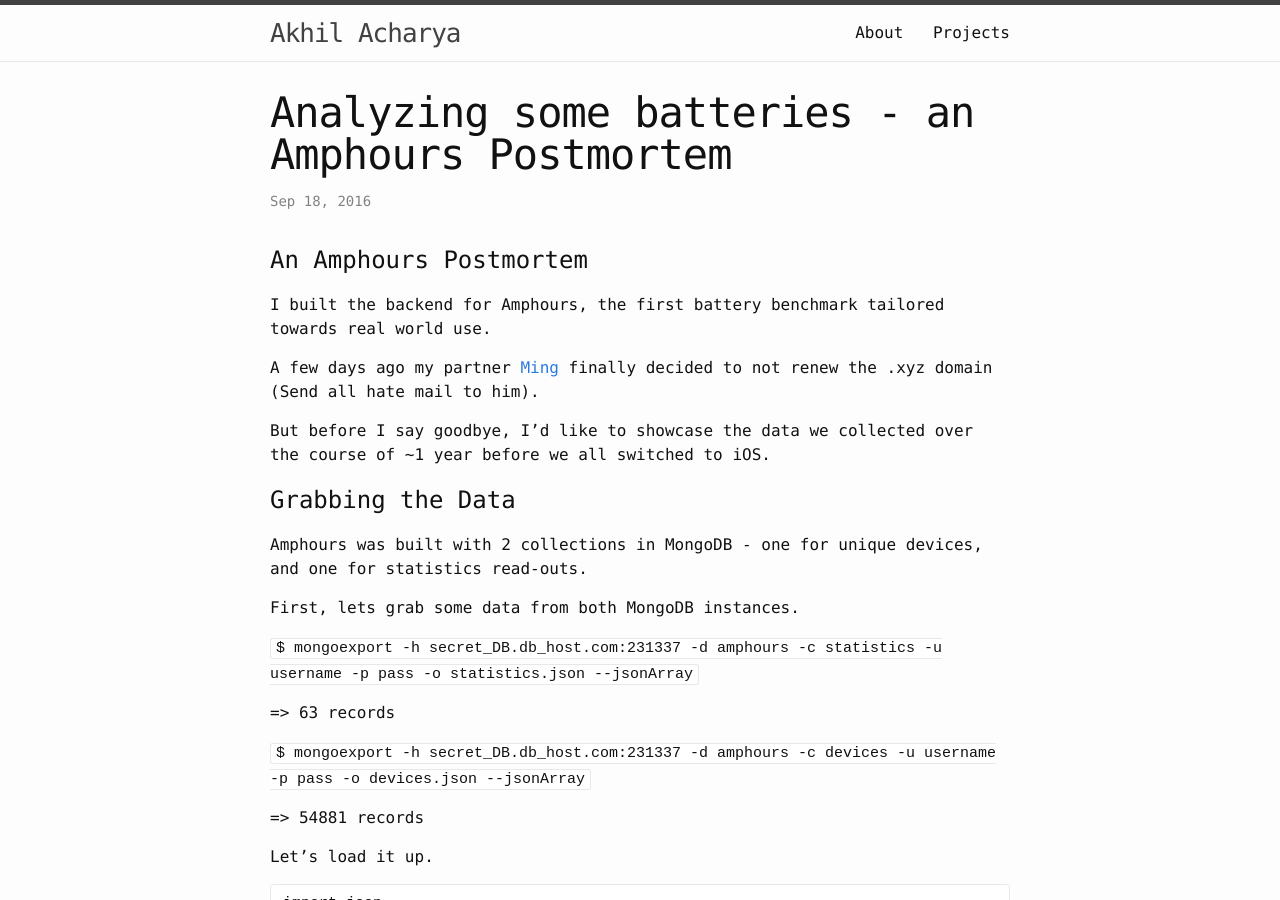
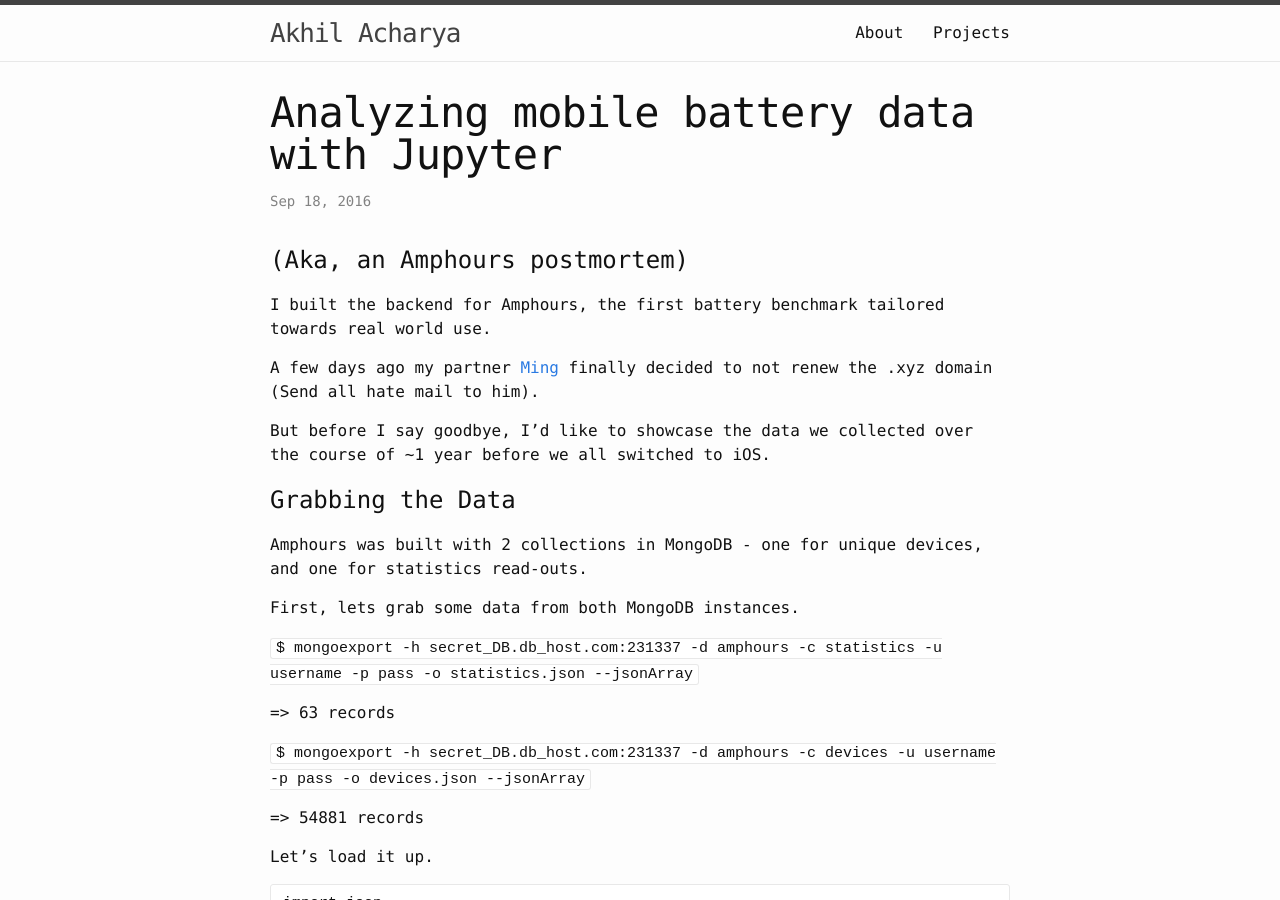
Before and after one commit to akhilcacharya/akhilcacharya.github.io, a Jekyll site: the page built from _posts/2016-09-18-amphours-postmortem.md, in a window 1280 px wide and 900 px high. Built offline with Jekyll 4.4.1, drawn with Linux system fonts in a browser that asks for light colours.

Commit message:
Updated 2016-09-18-amphours-postmortem.md

```diff
--- a/_posts/2016-09-18-amphours-postmortem.md
+++ b/_posts/2016-09-18-amphours-postmortem.md
@@ -1,11 +1,12 @@
 ---
 published: true
 layout: post
-title: Analyzing some batteries - an Amphours Postmortem
+title: Analyzing mobile battery data with Jupyter
 date: 2016-09-18T18:33:53.000Z
 categories: projects
 ---
-# An Amphours Postmortem
+
+# (Aka, an Amphours postmortem)
 
 I built the backend for Amphours, the first battery benchmark tailored towards real world use.
 
```
